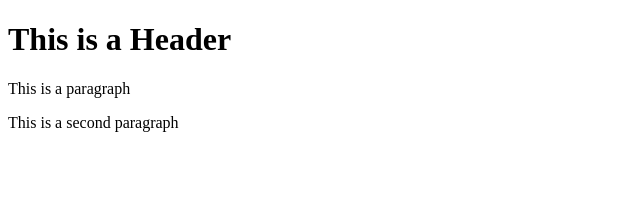
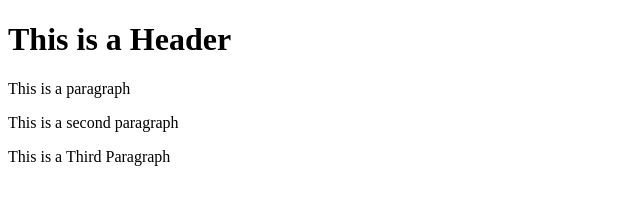
Before and after one commit to FrancoisJonker/gittester, a website: page index.html in a window 1280 px wide. Shown: the whole page, without its empty margins (0-640 px from the left). Drawn offline with Linux system fonts and the light colour scheme.

Commit message:
fourth commit

```diff
--- a/index.html
+++ b/index.html
@@ -6,5 +6,6 @@
         <h1>This is a Header</h1>
         <p>This is a paragraph</p>
         <p>This is a second paragraph</p>
+        <p>This is a Third Paragraph </p>
     </body>
 </html>
```
Also changed, not shown: package.json (added, +24 -0 lines), 1 other file.
